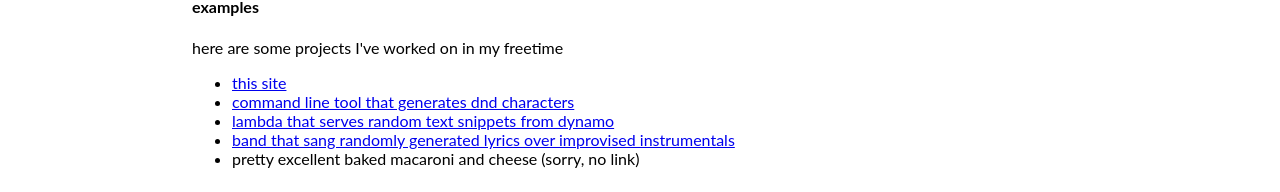
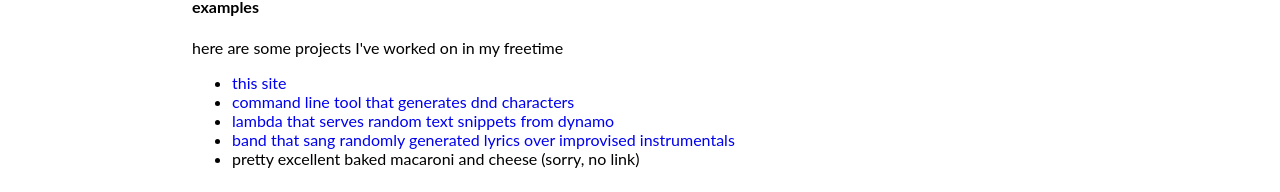
Before and after one commit to animate-object/alex-prinsen-dot-com, a React app: page /#/about in a window 1280 px wide. Shown: the part 290-482 px from the top of the page. Built offline with nearby package versions, Linux system fonts and the light colour scheme; the HTML template or start-up script is replaced by a standard one.

Commit message:
few enhancements to links

```diff
--- a/src/about/about.css
+++ b/src/about/about.css
@@ -13,3 +13,7 @@
     padding: 0;
     list-style-type: none;
 }
+
+.projects>li>a {
+    text-decoration: none;
+}
--- a/src/about/about.jsx
+++ b/src/about/about.jsx
@@ -41,11 +41,11 @@ export default class About extends React.Component {
                     </p>
                     <h4>examples</h4>
                     <p>here are some projects I've worked on in my freetime</p>
-                    <ul>
+                    <ul className="projects">
                         {
                             projects.map(item => {
                                 return (
-                                    <li>
+                                    <li key={item.text}>
                                         {item.href ? <a href={item.href}>{item.text}</a> : item.text}
                                     </li>
                                 )
```
